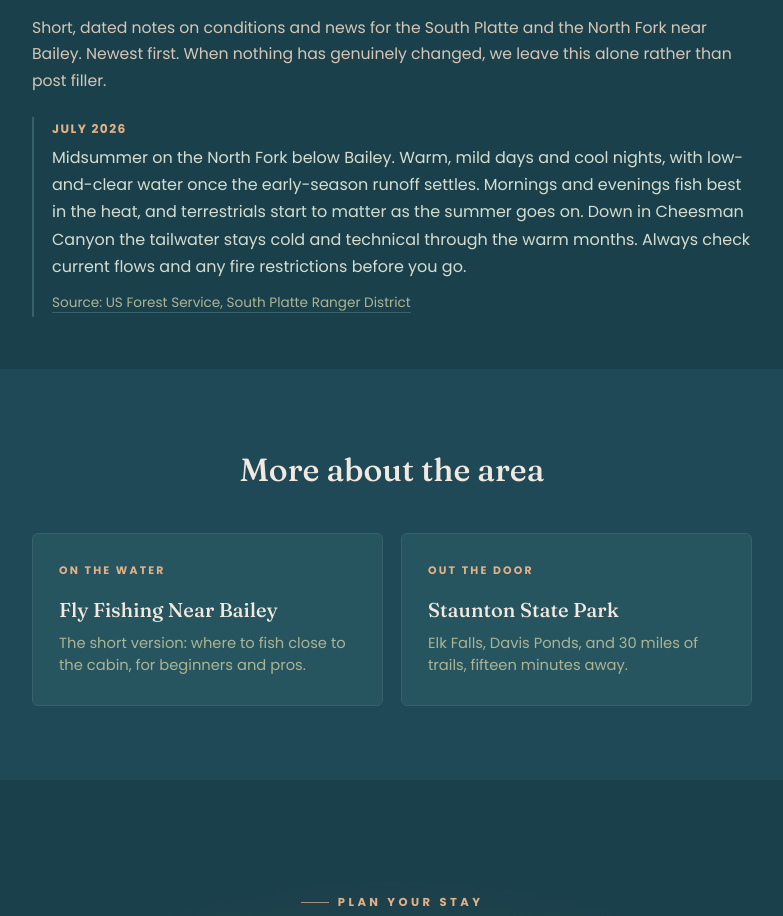
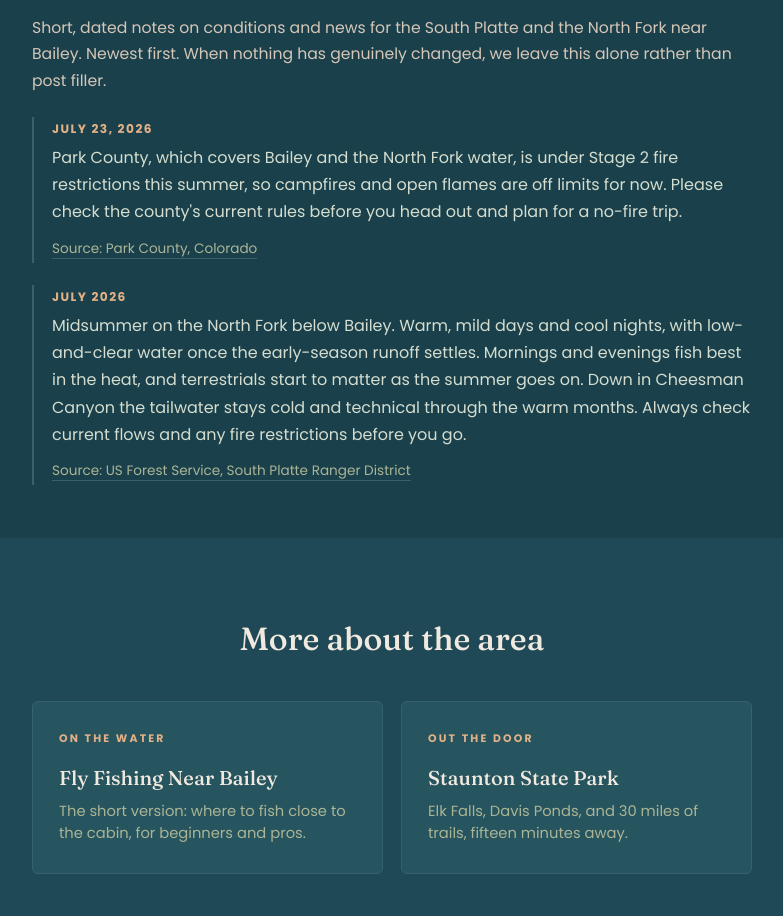
Before and after one commit to Goofns/the-north-pine-overlook, a plain HTML site: page south-platte-fly-fishing-trips.html in a window 1280 px wide. Shown: the part 4035-4951 px from the top of the page, without its empty margins (248-1031 px from the left). Drawn offline with Linux system fonts and the light colour scheme.

Commit message:
River update: Park County Stage 2 fire restrictions note

```diff
--- a/south-platte-fly-fishing-trips.html
+++ b/south-platte-fly-fishing-trips.html
@@ -178,6 +178,11 @@ a:focus-visible,.btn:focus-visible,.pill:focus-visible{outline:2px solid var(--l
 <!-- RIVER_LATELY_ENTRIES_START -->
 <!-- Scheduled updates are inserted directly below this line, newest first. Do not remove these two markers. -->
 <div class="river-entry">
+<span class="rdate">July 23, 2026</span>
+<p>Park County, which covers Bailey and the North Fork water, is under Stage 2 fire restrictions this summer, so campfires and open flames are off limits for now. Please check the county's current rules before you head out and plan for a no-fire trip.</p>
+<a class="src" href="https://www.parkcountyco.gov/896/Fire-Restrictions-Burn-Ban-Info" target="_blank" rel="noopener">Source: Park County, Colorado</a>
+</div>
+<div class="river-entry">
 <span class="rdate">July 2026</span>
 <p>Midsummer on the North Fork below Bailey. Warm, mild days and cool nights, with low-and-clear water once the early-season runoff settles. Mornings and evenings fish best in the heat, and terrestrials start to matter as the summer goes on. Down in Cheesman Canyon the tailwater stays cold and technical through the warm months. Always check current flows and any fire restrictions before you go.</p>
 <a class="src" href="https://www.fs.usda.gov/r02/psicc/recreation/south-platte-ranger-district" target="_blank" rel="noopener">Source: US Forest Service, South Platte Ranger District</a>
```
